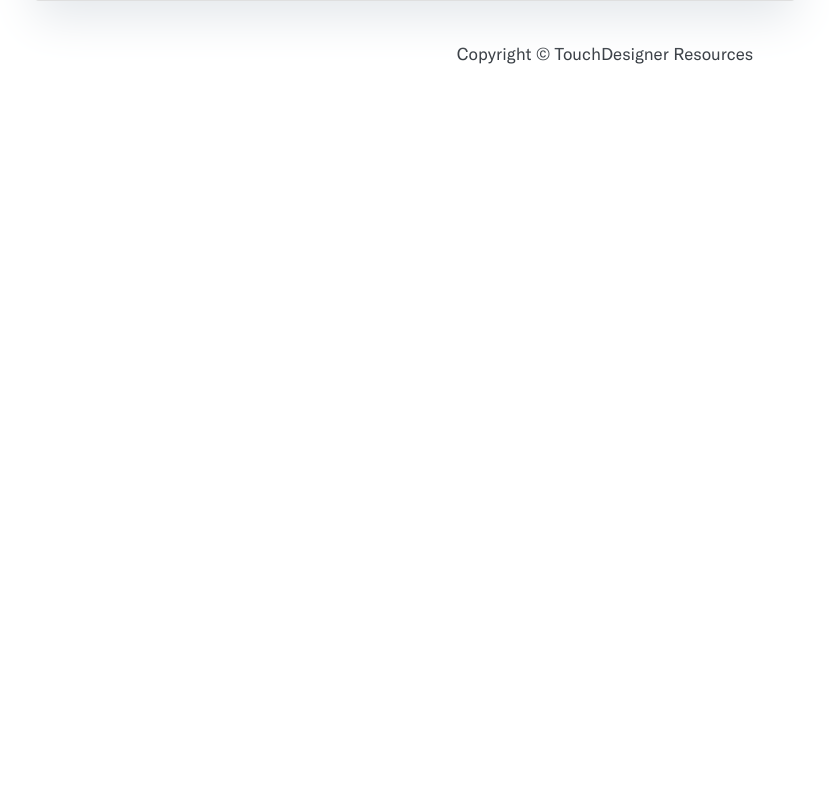
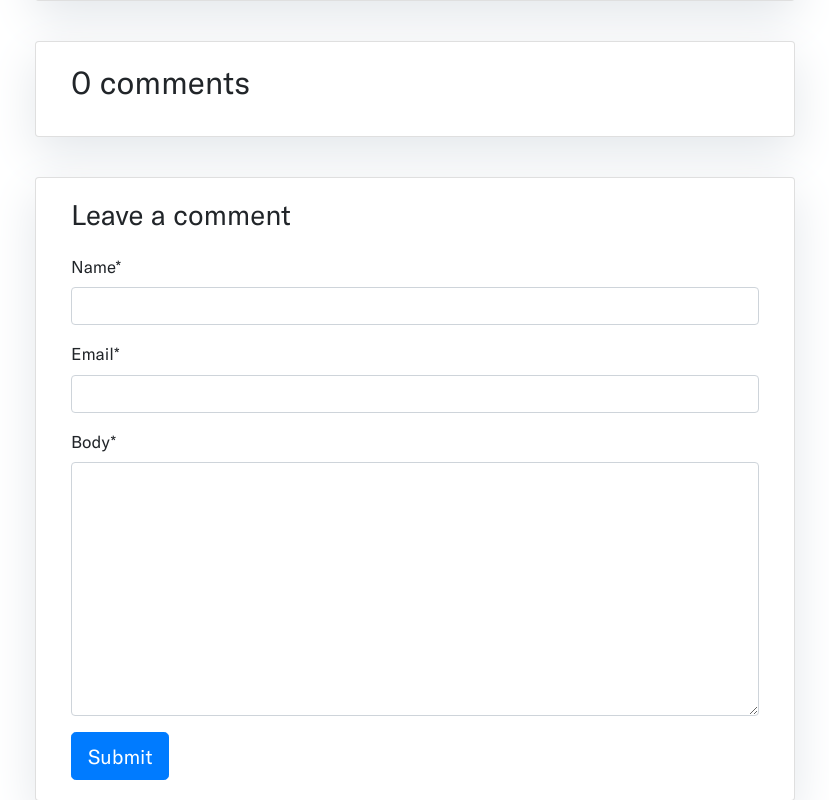
Before and after one commit to anthonyfdunphy/pp4-project, a Django app: a page that uses mysite/templates/post_detail.html in a window 1280 px wide. Shown: the part 622-1422 px from the top of the page, without its empty margins (35-864 px from the left). Before the commit the page ends 686 px from the top, so only its background shows below. Run offline with Django 3.2, Linux system fonts and the light colour scheme; data comes from the database, SQL or seed files in the repository; both versions use the stored data as it was after the commit; data that the repository does not hold is empty; some libraries are stand-ins or nearby versions.

Commit message:
images added and forms added

```diff
--- /dev/null
+++ b/mysite/blog/forms.py
@@ -0,0 +1,7 @@
+from .models import Comment
+from django import forms
+
+class CommentForm(forms.ModelForm):
+    class Meta:
+        model = Comment
+        fields = ('name', 'email', 'body')
--- a/mysite/blog/models.py
+++ b/mysite/blog/models.py
@@ -20,3 +20,17 @@ class Post(models.Model):
 
     def __str__(self):
         return self.title
+
+class Comment(models.Model):
+    post = models.ForeignKey(Post,on_delete=models.CASCADE,related_name='comments')
+    name = models.CharField(max_length=80)
+    email = models.EmailField()
+    body = models.TextField()
+    created_on = models.DateTimeField(auto_now_add=True)
+    active = models.BooleanField(default=False)
+
+    class Meta:
+        ordering = ['created_on']
+
+    def __str__(self):
+        return 'Comment {} by {}'.format(self.body, self.name)
--- a/mysite/blog/urls.py
+++ b/mysite/blog/urls.py
@@ -3,5 +3,10 @@ from django.urls import path
 
 urlpatterns = [
     path('', views.PostList.as_view(), name='home'),
-    path('<slug:slug>/', views.PostDetail.as_view(), name='post_detail'),
+    path('<slug:slug>/', views.post_detail, name='post_detail'),
 ]
+
+# urlpatterns = [
+#     path('', views.PostList.as_view(), name='home'),
+#     path('<slug:slug>/', views.PostDetail.as_view(), name='post_detail'),
+# ]
--- a/mysite/blog/views.py
+++ b/mysite/blog/views.py
@@ -1,10 +1,38 @@
 from django.views import generic
 from .models import Post
+from .forms import CommentForm
+from django.shortcuts import render, get_object_or_404
 
 class PostList(generic.ListView):
     queryset = Post.objects.filter(status=1).order_by('-created_on')
     template_name = 'index.html'
 
-class PostDetail(generic.DetailView):
-    model = Post
+
+# class PostDetail(generic.DetailView):
+#     model = Post
+#     template_name = 'post_detail.html'
+
+
+def post_detail(request, slug):
     template_name = 'post_detail.html'
+    post = get_object_or_404(Post, slug=slug)
+    comments = post.comments.filter(active=True)
+    new_comment = None
+    # Comment posted
+    if request.method == 'POST':
+        comment_form = CommentForm(data=request.POST)
+        if comment_form.is_valid():
+
+            # Create Comment object but don't save to database yet
+            new_comment = comment_form.save(commit=False)
+            # Assign the current post to the comment
+            new_comment.post = post
+            # Save the comment to the database
+            new_comment.save()
+    else:
+        comment_form = CommentForm()
+
+    return render(request, template_name, {'post': post,
+                                           'comments': comments,
+                                           'new_comment': new_comment,
+                                           'comment_form': comment_form})
--- a/mysite/mysite/settings.py
+++ b/mysite/mysite/settings.py
@@ -38,7 +38,8 @@ INSTALLED_APPS = [
     'django.contrib.sessions',
     'django.contrib.messages',
     'django.contrib.staticfiles',
-    'blog'
+    'blog',
+    'crispy_forms'
 ]
 
 MIDDLEWARE = [
@@ -122,6 +123,8 @@ USE_TZ = True
 STATIC_URL = '/static/'
 STATIC_ROOT = os.path.join(BASE_DIR, 'static')
 
+CRISPY_TEMPLATE_PACK = 'bootstrap4'
+
 # Default primary key field type
 # https://docs.djangoproject.com/en/3.2/ref/settings/#default-auto-field
 
--- a/mysite/templates/post_detail.html
+++ b/mysite/templates/post_detail.html
@@ -1,15 +1,56 @@
 {% extends 'base.html' %} {% block content %}
+{% load crispy_forms_tags %}
 
 <div class="container">
   <div class="row">
     <div class="col-md-8 card mb-4  mt-3 left  top">
       <div class="card-body">
-        <h1>{% block title %} {{ object.title }} {% endblock title %}</h1>
+        <h1>{% block title %} {{ post.title }} {% endblock title %}</h1>
         <p class=" text-muted">{{ post.author }} | {{ post.created_on }}</p>
-        <p class="card-text ">{{ object.content | safe }}</p>
+        <p class="card-text ">{{ post.content | safe }}</p>
       </div>
     </div>
     {% block sidebar %} {% include 'sidebar.html' %} {% endblock sidebar %}
+
+    <div class="col-md-8 card mb-4  mt-3 ">
+      <div class="card-body">
+        <!-- comments -->
+        {% with comments.count as total_comments %}
+        <h2>{{ total_comments }} comments</h2>
+
+        <p>
+          {% endwith %} {% for comment in comments %}
+        </p>
+
+        <div class="comments" style="padding: 10px;">
+          <p class="font-weight-bold">
+            {{ comment.name }}
+            <span class=" text-muted font-weight-normal">
+              {{ comment.created_on }}
+            </span>
+          </p>
+          {{ comment.body | linebreaks }}
+        </div>
+
+        {% endfor %}
+      </div>
+    </div>
+    <div class="col-md-8 card mb-4  mt-3 ">
+      <div class="card-body">
+        {% if new_comment %}
+        <div class="alert alert-success" role="alert">
+          Your comment is awaiting moderation
+        </div>
+        {% else %}
+        <h3>Leave a comment</h3>
+        <form method="post" style="margin-top: 1.3em;">
+          {{ comment_form | crispy }}
+          {% csrf_token %}
+          <button type="submit" class="btn btn-primary  btn-lg">Submit</button>
+        </form>
+        {% endif %}
+      </div>
+    </div>
   </div>
 </div>
 
```
Also changed, not shown: mysite/blog/admin.py (+13 -1 lines), mysite/blog/migrations/0002_comment.py (added), mysite/db.sqlite3.
